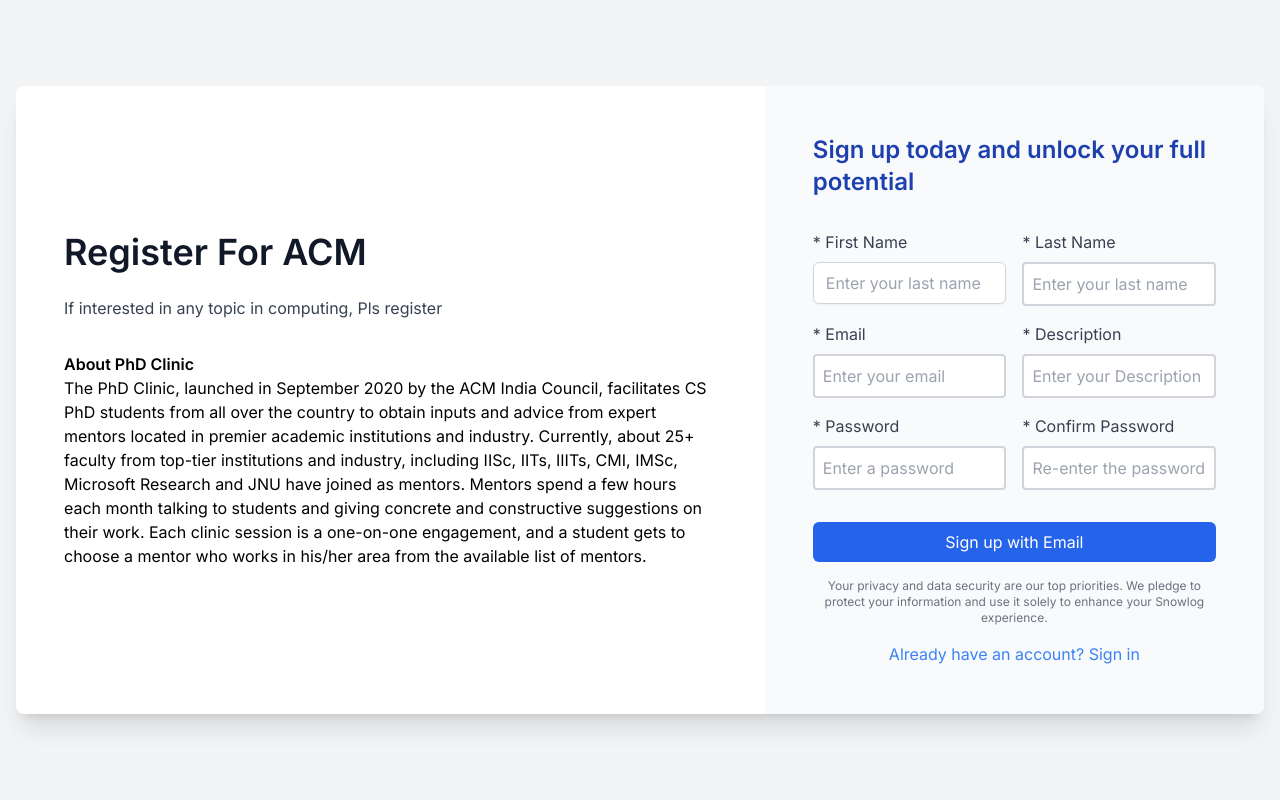
After one commit to NipunTulsian/Precog-IS, a Flask app: page /signup_mentor in a window 1280 px wide. The commit adds this page. Run offline with Flask 3, Linux system fonts and the light colour scheme; parts of the project's set-up code (start-up, migrations or seed data) failed here and were passed over; some libraries are stand-ins or nearby versions.

Commit message:
adding form for mentor

```diff
--- a/auth_bp.py
+++ b/auth_bp.py
@@ -23,8 +23,8 @@ def login():
                 return redirect(url_for('dashboard.dashboard'))
         user = Mentor.query.filter_by(email=email).first()
         if user:
-            # password_cor=check_password_hash(user.password,password)
-            if password==user.password:
+            password_cor=check_password_hash(user.password,password)
+            if password_cor:
                 login_user(user)
                 session['email']=email
                 return redirect(url_for('dashboard.dashboard_mentor'))
--- a/models.py
+++ b/models.py
@@ -23,7 +23,7 @@ class Mentor(db.Model, UserMixin):
     last_name = db.Column(db.String(255), nullable=False)
     role = db.Column(db.String(255), nullable=True, default="mentor")
     Description = db.Column(db.Text, nullable=True)
-    slots = db.Column(db.Text, nullable=True)
+    slots = db.Column(db.Text, nullable=True, default="1,5,9")
     meet_link = db.Column(db.String(1024), nullable=True)
 
     def get_id(self):
--- a/templates/login.html
+++ b/templates/login.html
@@ -67,6 +67,9 @@
         <p class="text-center text-gray-600 text-sm mt-4">
             Don’t have an account? <a href="/signup" class="text-blue-600 hover:underline">Sign up as mentee</a>
         </p>
+        <p class="text-center text-gray-600 text-sm mt-4">
+            Don’t have an account? <a href="/signup_mentor" class="text-blue-600 hover:underline">Sign up as mentor</a>
+        </p>
     </div>
     <script src="https://code.jquery.com/jquery-3.6.4.min.js"></script>
     <script>
--- /dev/null
+++ b/templates/sign_up_mentor.html
@@ -0,0 +1,164 @@
+<!DOCTYPE html>
+<html lang="en">
+<head>
+    <meta charset="UTF-8">
+    <meta name="viewport" content="width=device-width, initial-scale=1.0">
+    <title>Signup for ACM</title>
+    <script src="https://cdn.tailwindcss.com"></script>
+    <link href="https://cdn.jsdelivr.net/npm/tailwindcss@2.2.19/dist/tailwind.min.css" rel="stylesheet">
+    <link rel="stylesheet" href="https://cdnjs.cloudflare.com/ajax/libs/font-awesome/5.15.3/css/all.min.css">
+    <link href="https://fonts.googleapis.com/css2?family=Inter:wght@400;500;600&display=swap" rel="stylesheet">
+    <script src="https://www.google.com/recaptcha/api.js" async defer></script>
+    <style>
+        body {
+            font-family: 'Inter', sans-serif;
+        }
+    </style>
+</head>
+
+<style>
+    .alert {
+        padding: 15px;
+        margin-bottom: 20px;
+        border: 1px solid transparent;
+        border-radius: 4px;
+    }
+
+    .alert-success {
+        color: #3c763d;
+        background-color: #dff0d8;
+        border-color: #d6e9c6;
+    }
+
+    .alert-danger {
+        color: #a94442;
+        background-color: #f2dede;
+        border-color: #ebccd1;
+    }
+</style>
+
+<body class="bg-gray-100 h-screen">
+  <div class="flex items-center justify-center min-h-screen">
+
+<div class="bg-white shadow-xl rounded-lg overflow-hidden max-w-7xl w-full mx-4">
+            <!-- Inner Container -->
+            <div class="flex flex-row items-center">
+
+            <!-- Content Section -->
+            <div class="w-3/5 p-12">
+
+                <h1 class="text-4xl font-bold text-gray-900 mb-6">Register For ACM</h1>
+                <p class="text-gray-700 mb-8">If interested in any topic in computing, Pls register</p>
+                <ul class="space-y-4">
+                    <li><strong>About PhD Clinic</strong> <br> The PhD Clinic, launched in September 2020 by the ACM India Council, facilitates CS PhD students from all over the country to obtain inputs and advice from expert mentors located in premier academic institutions and industry. Currently, about 25+ faculty from top-tier institutions and industry, including IISc, IITs, IIITs, CMI, IMSc, Microsoft Research and JNU have joined as mentors. Mentors spend a few hours each month talking to students and giving concrete and constructive suggestions on their work. Each clinic session is a one-on-one engagement, and a student gets to choose a mentor who works in his/her area from the available list of mentors.</li>
+                </ul>
+            </div>
+
+
+
+             <!-- Form Section -->
+             <div class="w-2/5 p-12 bg-gray-50">
+                    <div class="flex flex-col items-center">
+                <h2 class="text-2xl font-semibold text-blue-800 mb-8">Sign up today and unlock your full potential</h2>
+                <form class="space-y-4" method="post" action="/signup_mentor">
+                    <div class="grid grid-cols-2 gap-4">
+                        <div class="space-y-2">
+                            <label for="first-name" class="text-gray-700">* First Name</label>
+                            <input type="text" id="first-name" name="first_name" placeholder="Enter your last name" required class="mt-1 px-3 py-2 border shadow-sm border-gray-300 rounded-md w-full">
+                        </div>
+                        <div class="space-y-2">
+                            <label for="last-name" class="text-gray-700">* Last Name</label>
+                            <input type="text" id="last-name" name="last_name" placeholder="Enter your last name" class="w-full border-2 border-gray-300 p-2 rounded">
+                        </div>
+                        <div class="space-y-2">
+                            <label for="email" class="text-gray-700">* Email</label>
+                            <input type="email" id="email" name="email" placeholder="Enter your email" class="w-full border-2 border-gray-300 p-2 rounded">
+                        </div>
+
+                        <div class="space-y-2">
+                            <label for="desc" class="text-gray-700">* Description</label>
+                            <input type="text" id="desc" name="desc" placeholder="Enter your Description" class="w-full border-2 border-gray-300 p-2 rounded">
+                        </div>
+
+                        <div class="space-y-2">
+                            <label for="password" class="text-gray-700">* Password</label>
+                            <input type="password" id="password" name="password" placeholder="Enter a password" required class="w-full border-2 border-gray-300 p-2 rounded">
+                        </div>
+
+                        <div class="space-y-2">
+                            <label for="confirm-password" class="text-gray-700">* Confirm Password</label>
+                            <input type="password" id="confirm-password" name="confirm_password" placeholder="Re-enter the password" required class="w-full border-2 border-gray-300 p-2 rounded">
+                        </div>
+                    </div>
+                    <div class="g-recaptcha mb-4" data-sitekey="{{ site_key }}" ></div>
+                    {% with messages = get_flashed_messages(with_categories=true) %}
+                    {% if messages %}
+                        {% for category, message in messages %}
+                        {%if category == 'success'%}
+                            <div class="fixed top-0 left-0 bg-gray-600 bg-opacity-50 overflow-y-auto h-full w-full" id="modal">
+                                <div class="relative top-20 mx-auto p-5 border w-96 shadow-lg rounded-md bg-white">
+                                    <div class="mt-3 text-center">
+                                        <div class="mx-auto flex items-center justify-center h-12 w-12 rounded-full bg-blue-100">
+                                            <svg class="h-6 w-6 text-blue-600" fill="none" stroke="currentColor" viewBox="0 0 24 24"
+                                                xmlns="http://www.w3.org/2000/svg">
+                                                <path stroke-linecap="round" stroke-linejoin="round" stroke-width="2" d="M5 13l4 4L19 7">
+                                                </path>
+                                            </svg>
+                                        </div>
+                                        <h3 class="text-lg leading-6 font-medium text-gray-900">Successful</h3>
+                                        <div class="mt-2 px-7 py-3">
+                                            <p class="text-sm text-gray-500">Account has been successfully registered.Please Login</p>
+                                        </div>
+                                        <div class="items-center px-4 py-3">
+                                            <button id="ok-btn" class="px-4 py-2 bg-blue-600 text-white
+                                                                text-base font-medium rounded-md w-full
+                                                                shadow-sm hover:bg-blue-700 focus:outline-none focus:ring-2 focus:ring-blue-500">
+                                                OK
+                                            </button>
+                                        </div>
+                                    </div>
+                                </div>
+                            </div>
+                            <script>
+                                let modal = document.getElementById('modal');
+                                let button = document.getElementById('ok-btn');
+
+                                button.onclick = function () {
+                                    window.location.href = "/"
+                                };
+
+
+                            </script>
+                        {%else%}
+                        <div class="alert alert-{{ category }}">
+                            {{ message }}
+                            <span class="close-button" style="position: absolute; top: 10px; right: 5px; cursor: pointer;">X</span>
+                        </div>
+                        {%endif%}
+                        {% endfor %}
+                    {% endif %}
+                    {% endwith %}
+                    <button type="submit" class="w-full bg-blue-600 text-white px-4 py-2 rounded-md hover:bg-blue-700 focus:outline-none focus:ring-2 focus:ring-blue-500">Sign up with Email</button>
+                   <!-- <div class="text-center text-sm text-gray-500 mt-4">OR</div>
+                    <button type="button" class="w-full bg-white text-gray-500 px-4 py-2 rounded-md border border-gray-300 shadow-sm hover:bg-gray-50">Sign up with Google</button> -->
+
+                    <p class="text-gray-500 text-xs text-center mt-4">
+                        Your privacy and data security are our top priorities. We pledge to protect your information and use it solely to enhance your Snowlog experience.
+                    </p>
+                    <p class="text-center mt-4">
+                        <a href="/" class="text-blue-500">Already have an account? Sign in</a>
+                    </p>
+                </form>
+                <script src="https://code.jquery.com/jquery-3.6.4.min.js"></script>
+                <script>
+                    $('body').on('keydown', function () {
+                        $('.alert').remove();
+                      });
+                </script>
+            </div>
+        </div>
+    </div>
+   </div>
+    </div>
+</body>
+</html>
```
Also changed, not shown: mysql.sql (+5 -6 lines), signup.py (+41 -2 lines).
